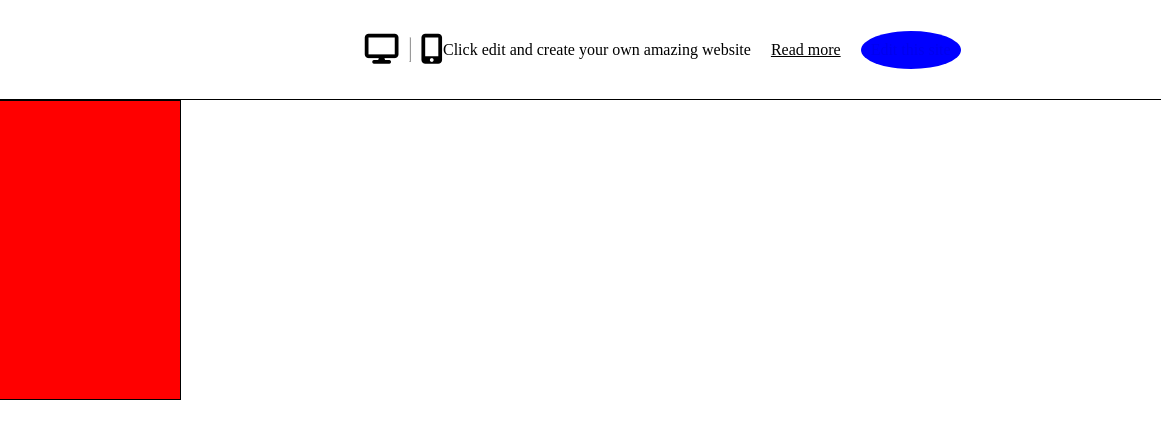
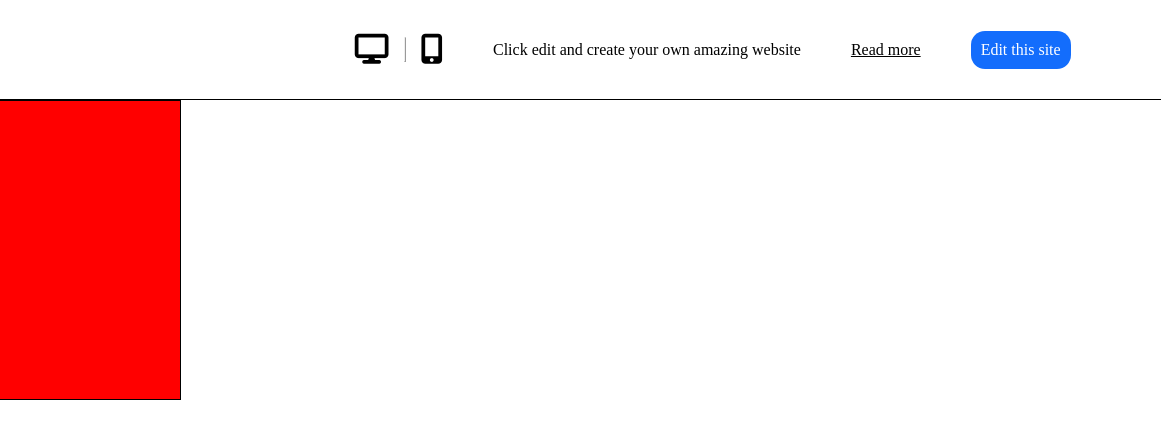
Before and after one commit to iamrahilhabibli/wix-clone-task, a website: page index.html in a window 1280 px wide. Shown: the full height of the page, 119-1280 px from the left. Drawn offline with nearby package versions, Linux system fonts and the light colour scheme.

Commit message:
header gaps done

```diff
--- a/styles.css
+++ b/styles.css
@@ -35,7 +35,7 @@
   display: flex;
   justify-content: center;
   align-items: center;
-  gap: 10px;
+  gap: 15px;
 }
 .desktop__icon__btn {
   background-color: transparent;
@@ -59,12 +59,14 @@
   flex-direction: row;
   justify-content: center;
   align-items: center;
-  column-gap: 20px;
+  column-gap: 50px;
+  margin-left: 50px;
 }
 .editsite__btn {
   text-decoration: none;
-  background-color: blue;
-  border-radius: 50%;
+  color: white;
+  background-color: #136DFC;
+  border-radius: 14px;
   padding: 10px 10px;
 }
 .readmore__btn {
```
